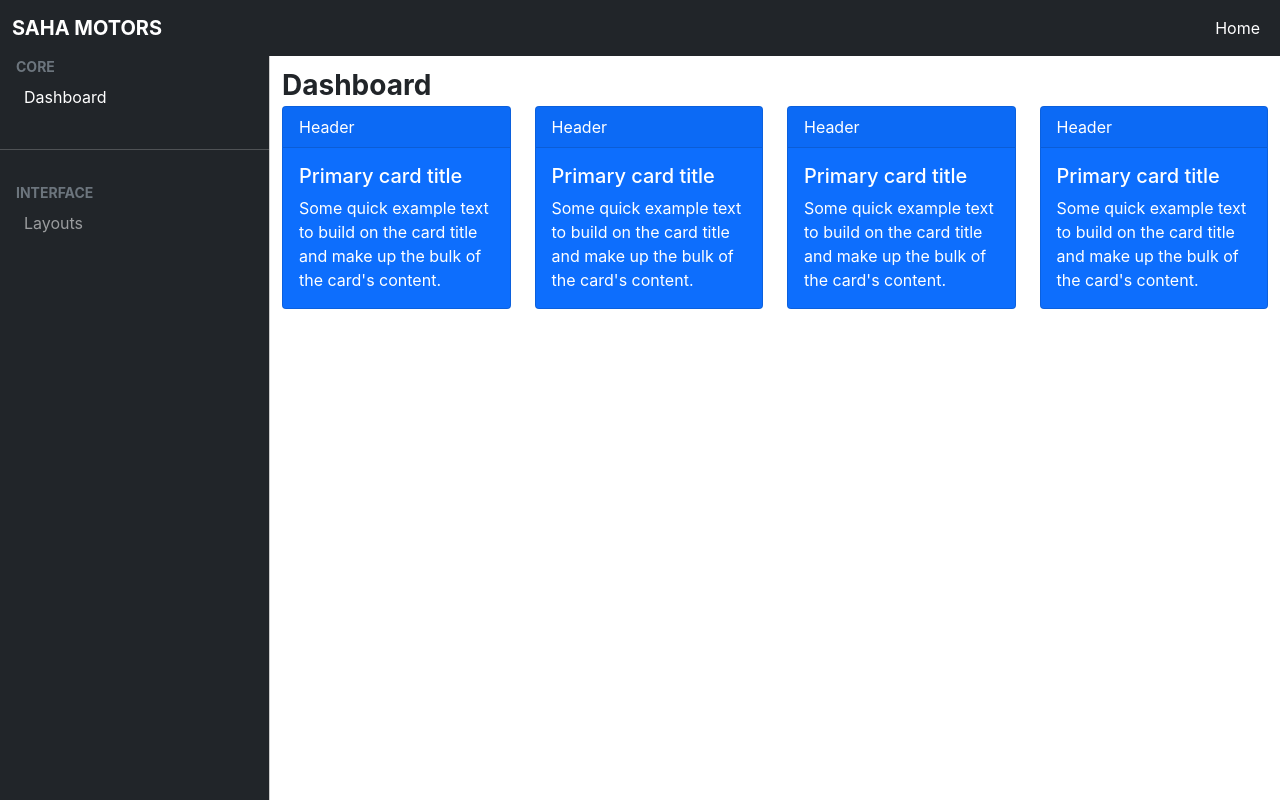
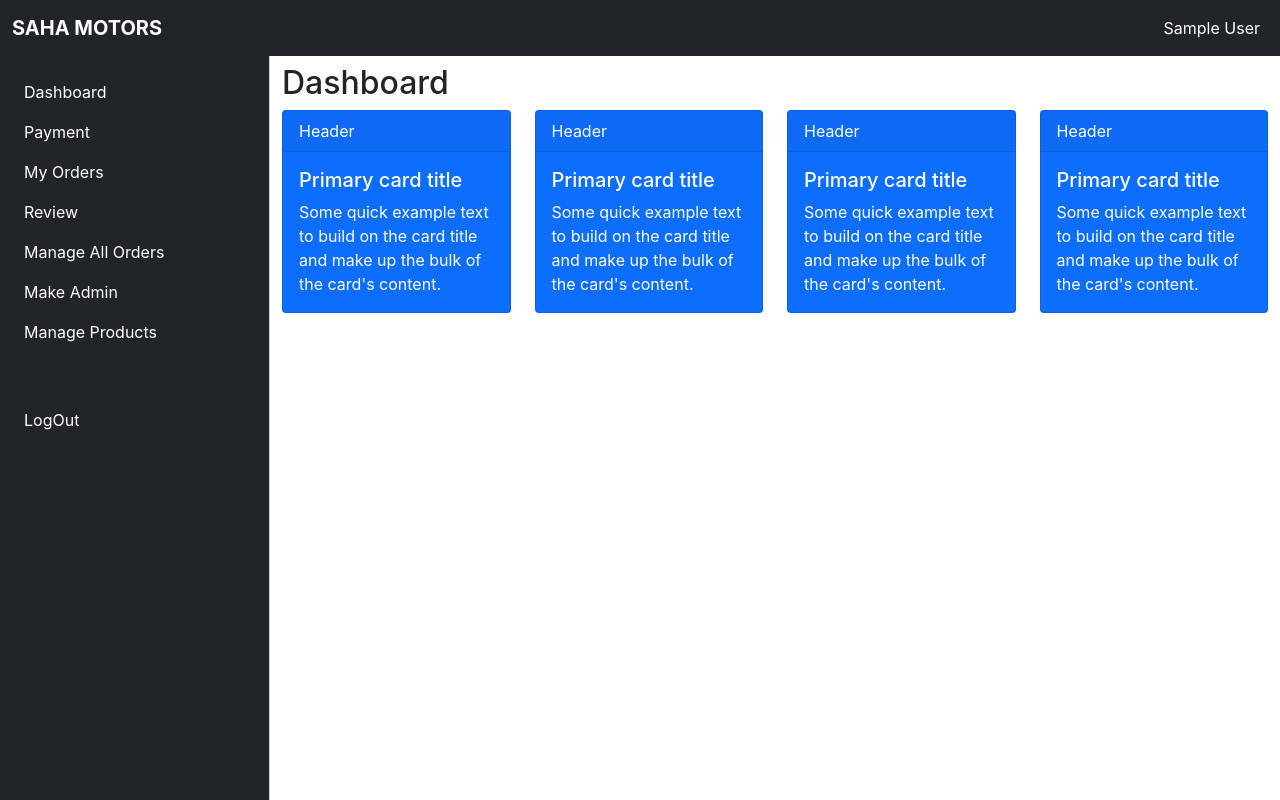
Before and after one commit to DebabrataSaha-570/Saha-Motors-Client, a React (Create React App) app: page /dashboard in a window 1280 px wide. Built offline with nearby package versions, Linux system fonts and the light colour scheme; no server answers; sample sign-in values are in the browser's storage.

Commit message:
nested routing added

```diff
--- a/src/Pages/Dashboard/Dashboard/Dashboard.js
+++ b/src/Pages/Dashboard/Dashboard/Dashboard.js
@@ -1,68 +1,89 @@
 import React from 'react';
+import useAuth from '../../../hooks/useAuth';
 import './Dashboard.css'
+import {
+    BrowserRouter as Router,
+    Switch,
+    Route,
+    Link,
+    useParams,
+    useRouteMatch
+} from "react-router-dom";
+import DashboardHome from '../DashboardHome/DashboardHome';
+import Payment from '../Payment/Payment';
+import MyOrders from '../MyOrders/MyOrders';
+import Review from '../Review/Review';
+import ManageAllOrders from '../ManageAllOrders/ManageAllOrders';
+import MakeAdmin from '../MakeAdmin/MakeAdmin';
+import ManageProducts from '../ManageProducts/ManageProducts';
+
 const Dashboard = () => {
+    const { user } = useAuth()
+    let { path, url } = useRouteMatch();
     return (
         <>
-            <nav class="navbar navbar-expand-lg navbar-dark bg-dark fixed-top">
-                <div class="container-fluid">
+            <nav className="navbar navbar-expand-lg navbar-dark bg-dark fixed-top">
+                <div className="container-fluid">
                     {/* offcanvas trigerr  */}
 
-                    <button class="navbar-toggler me-2" type="button" data-bs-toggle="offcanvas" data-bs-target="#offcanvasExample" aria-controls="offcanvasExample">
-                        <span class="navbar-toggler-icon" data-bs-target="#offcanvasExample"></span>
+                    <button className="navbar-toggler me-2" type="button" data-bs-toggle="offcanvas" data-bs-target="#offcanvasExample" aria-controls="offcanvasExample">
+                        <span className="navbar-toggler-icon" data-bs-target="#offcanvasExample"></span>
                     </button>
                     {/* offcanvas trigger  */}
-                    <a class="navbar-brand fw-bold text-uppercase" href="#">Saha Motors</a>
+                    <Link style={{ textDecoration: 'none' }} to="/home">
+                        <a className="navbar-brand fw-bold text-uppercase" href="#">Saha Motors</a>
+                    </Link>
 
-                    <li class="navbar-nav ms-auto mb-2 mb-lg-0">
-                        <a class="nav-link active" aria-current="page" href="#">Home</a>
+                    <li className="navbar-nav ms-auto mb-2 mb-lg-0">
+                        <a className="nav-link active" aria-current="page" href="#">{user?.displayName}</a>
                     </li>
 
 
-                    {/* <ul class="navbar-nav ms-auto mb-2 mb-lg-0">
-                        <li class="nav-item">
-                            <a class="nav-link active" aria-current="page" href="#">Home</a>
+                    {/* <ul className="navbar-nav ms-auto mb-2 mb-lg-0">
+                        <li className="nav-item">
+                            <a className="nav-link active" aria-current="page" href="#">Home</a>
                         </li>
-                        <li class="nav-item">
-                            <a class="nav-link" href="#">Link</a>
+                        <li className="nav-item">
+                            <a className="nav-link" href="#">Link</a>
                         </li>
-                        <li class="nav-item dropdown">
-                            <a class="nav-link dropdown-toggle" href="#" id="navbarDropdown" role="button" data-bs-toggle="dropdown" aria-expanded="false">
+                        <li className="nav-item dropdown">
+                            <a className="nav-link dropdown-toggle" href="#" id="navbarDropdown" role="button" data-bs-toggle="dropdown" aria-expanded="false">
                                 Dropdown
                             </a>
-                            <ul class="dropdown-menu" aria-labelledby="navbarDropdown">
-                                <li><a class="dropdown-item" href="#">Action</a></li>
-                                <li><a class="dropdown-item" href="#">Another action</a></li>
-                                <li><hr class="dropdown-divider" /></li>
-                                <li><a class="dropdown-item" href="#">Something else here</a></li>
+                            <ul className="dropdown-menu" aria-labelledby="navbarDropdown">
+                                <li><a className="dropdown-item" href="#">Action</a></li>
+                                <li><a className="dropdown-item" href="#">Another action</a></li>
+                                <li><hr className="dropdown-divider" /></li>
+                                <li><a className="dropdown-item" href="#">Something else here</a></li>
                             </ul>
                         </li>
-                        <li class="nav-item">
-                            <a class="nav-link disabled">Disabled</a>
+                        <li className="nav-item">
+                            <a className="nav-link disabled">Disabled</a>
                         </li>
                     </ul> */}
 
 
-                    {/* <div class="collapse navbar-collapse" id="navbarSupportedContent">
-                        <ul class="navbar-nav ms-auto mb-2 mb-lg-0">
-                            <li class="nav-item">
-                                <a class="nav-link active" aria-current="page" href="#">Home</a>
+                    {/* <div className="collapse navbar-collapse" id="navbarSupportedContent">
+                        <ul className="navbar-nav ms-auto mb-2 mb-lg-0">
+                            <li className="nav-item">
+                                <a className="nav-link active" aria-current="page" href="#">Home</a>
                             </li>
-                            <li class="nav-item">
-                                <a class="nav-link" href="#">Link</a>
+                            <li className="nav-item">
+                                <a className="nav-link" href="#">Link</a>
                             </li>
-                            <li class="nav-item dropdown">
-                                <a class="nav-link dropdown-toggle" href="#" id="navbarDropdown" role="button" data-bs-toggle="dropdown" aria-expanded="false">
+                            <li className="nav-item dropdown">
+                                <a className="nav-link dropdown-toggle" href="#" id="navbarDropdown" role="button" data-bs-toggle="dropdown" aria-expanded="false">
                                     Dropdown
                                 </a>
-                                <ul class="dropdown-menu" aria-labelledby="navbarDropdown">
-                                    <li><a class="dropdown-item" href="#">Action</a></li>
-                                    <li><a class="dropdown-item" href="#">Another action</a></li>
-                                    <li><hr class="dropdown-divider" /></li>
-                                    <li><a class="dropdown-item" href="#">Something else here</a></li>
+                                <ul className="dropdown-menu" aria-labelledby="navbarDropdown">
+                                    <li><a className="dropdown-item" href="#">Action</a></li>
+                                    <li><a className="dropdown-item" href="#">Another action</a></li>
+                                    <li><hr className="dropdown-divider" /></li>
+                                    <li><a className="dropdown-item" href="#">Something else here</a></li>
                                 </ul>
                             </li>
-                            <li class="nav-item">
-                                <a class="nav-link disabled">Disabled</a>
+                            <li className="nav-item">
+                                <a className="nav-link disabled">Disabled</a>
                             </li>
                         </ul>
 
@@ -70,49 +91,93 @@ const Dashboard = () => {
                 </div>
             </nav>
 
-            <div class="offcanvas bg-dark text-white offcanvas-start sidebar-nav" tabindex="-1" id="offcanvasExample" aria-labelledby="offcanvasExampleLabel">
+            <div className="offcanvas bg-dark text-white offcanvas-start sidebar-nav" tabindex="-1" id="offcanvasExample" aria-labelledby="offcanvasExampleLabel">
 
-                <div class="offcanvas-body p-0">
+                <div className="offcanvas-body p-0">
                     <nav className='navbar-dark'>
-                        <ul className="navbar-nav">
+                        <ul className="navbar-nav mt-3">
+
                             <li>
-                                <div className="text-muted small fw-bold px-3">CORE</div>
+                                <Link style={{ textDecoration: 'none' }} to={`${url}`}>
+                                    <a href="#" className='nav-link px-3 active'>
+                                        <span className="me-2">
+                                            <i className="bi bi-speedometer2"></i>
+                                        </span>
+                                        <span>Dashboard</span>
+                                    </a>
+                                </Link>
                             </li>
                             <li>
+                                <Link style={{ textDecoration: 'none' }} to={`${url}/payment`}>
+                                    <a href="#" className='nav-link px-3 active'>
+                                        <span className="me-2">
+                                            <i className="bi bi-speedometer2"></i>
+                                        </span>
+                                        <span>Payment</span>
+                                    </a>
+                                </Link>
+                            </li>
+                            <li>
+                                <Link style={{ textDecoration: 'none' }} to={`${url}/myOrders`}>
+                                    <a href="#" className='nav-link px-3 active'>
+                                        <span className="me-2">
+                                            <i className="bi bi-speedometer2"></i>
+                                        </span>
+                                        <span>My Orders </span>
+                                    </a>
+                                </Link>
+                            </li>
+                            <li>
+                                <Link style={{ textDecoration: 'none' }} to={`${url}/review`}>
+                                    <a href="#" className='nav-link px-3 active'>
+                                        <span className="me-2">
+                                            <i className="bi bi-speedometer2"></i>
+                                        </span>
+                                        <span>Review</span>
+                                    </a>
+                                </Link>
+                            </li>
+                            <li>
+                                <Link style={{ textDecoration: 'none' }} to={`${url}/manageAllOrders`}>
+                                    <a href="#" className='nav-link px-3 active'>
+                                        <span className="me-2">
+                                            <i className="bi bi-speedometer2"></i>
+                                        </span>
+                                        <span>Manage All Orders</span>
+                                    </a>
+                                </Link>
+                            </li>
+                            <li>
+                                <Link style={{ textDecoration: 'none' }} to={`${url}/makeAdmin`}>
+                                    <a href="#" className='nav-link px-3 active'>
+                                        <span className="me-2">
+                                            <i className="bi bi-speedometer2"></i>
+                                        </span>
+                                        <span>Make Admin</span>
+                                    </a>
+                                </Link>
+                            </li>
+                            <li>
+                                <Link style={{ textDecoration: 'none' }} to={`${url}/manageProducts`}>
+                                    <a href="#" className='nav-link px-3 active'>
+                                        <span className="me-2">
+                                            <i className="bi bi-speedometer2"></i>
+                                        </span>
+                                        <span>Manage Products</span>
+                                    </a>
+                                </Link>
+                            </li>
+                            <li className='mt-5'>
                                 <a href="#" className='nav-link px-3 active'>
                                     <span className="me-2">
-                                        <i class="bi bi-speedometer2"></i>
+                                        <i className="bi bi-speedometer2"></i>
                                     </span>
-                                    <span>Dashboard</span>
+                                    <span>LogOut</span>
                                 </a>
                             </li>
-                            <li className="my-4">
-                                <hr className='dropdown-divider' />
-                            </li>
-                            <li>
 
-                                <div className="text-muted small fw-bold px-3">INTERFACE</div>
-                            </li>
-                            <li>
-                                <a class="nav-link px-3 sidebar-link" data-bs-toggle="collapse" href="#collapseExample" role="button" aria-expanded="false" aria-controls="collapseExample">
-                                    <span className="me-2"> <i className="bi bi-layout-split"></i> </span>
-                                    <span>Layouts</span>
-                                    <span className='right-icon ms-auto'><i className="bi bi-chevron-down"></i></span>
-                                </a>
-                                <div class="collapse" id="collapseExample">
-                                    <div>
-                                        <ul class="navbar-nav ps-3 ">
-                                            <li>
-                                                <a href="#" className='nav-link px-3'>
-                                                    <span className="me-2"> <i className="bi bi-layout-split"></i> </span>
-                                                    <span>Nested Link</span>
-                                                    <span className='right-icon ms-auto'><i className="bi bi-chevron-down"></i></span>
-                                                </a>
-                                            </li>
-                                        </ul>
-                                    </div>
-                                </div>
-                            </li>
+
+
                         </ul>
                     </nav>
 
@@ -120,51 +185,29 @@ const Dashboard = () => {
             </div>
 
             <main className='mt-5 pt-3'>
-                <div className="container-fluid">
-                    <div className="row">
-                        <div className="col-md-12 fw-bold fs-3">
-                            Dashboard
-                        </div>
-                    </div>
-                    <div className="row">
-                        <div className="col-md-3">
-                            <div class="card text-white bg-primary mb-3" style={{ maxWidth: '18rem' }}>
-                                <div class="card-header">Header</div>
-                                <div class="card-body">
-                                    <h5 class="card-title">Primary card title</h5>
-                                    <p class="card-text">Some quick example text to build on the card title and make up the bulk of the card's content.</p>
-                                </div>
-                            </div>
-                        </div>
-                        <div className="col-md-3">
-                            <div class="card text-white bg-primary mb-3" style={{ maxWidth: '18rem' }}>
-                                <div class="card-header">Header</div>
-                                <div class="card-body">
-                                    <h5 class="card-title">Primary card title</h5>
-                                    <p class="card-text">Some quick example text to build on the card title and make up the bulk of the card's content.</p>
-                                </div>
-                            </div>
-                        </div>
-                        <div className="col-md-3">
-                            <div class="card text-white bg-primary mb-3" style={{ maxWidth: '18rem' }}>
-                                <div class="card-header">Header</div>
-                                <div class="card-body">
-                                    <h5 class="card-title">Primary card title</h5>
-                                    <p class="card-text">Some quick example text to build on the card title and make up the bulk of the card's content.</p>
-                                </div>
-                            </div>
-                        </div>
-                        <div className="col-md-3">
-                            <div class="card text-white bg-primary mb-3" style={{ maxWidth: '18rem' }}>
-                                <div class="card-header">Header</div>
-                                <div class="card-body">
-                                    <h5 class="card-title">Primary card title</h5>
-                                    <p class="card-text">Some quick example text to build on the card title and make up the bulk of the card's content.</p>
-                                </div>
-                            </div>
-                        </div>
-                    </div>
-                </div>
+                <Switch>
+                    <Route exact path={path}>
+                        <DashboardHome></DashboardHome>
+                    </Route>
+                    <Route path={`${path}/payment`}>
+                        <Payment></Payment>
+                    </Route>
+                    <Route path={`${path}/myOrders`}>
+                        <MyOrders></MyOrders>
+                    </Route>
+                    <Route path={`${path}/review`}>
+                        <Review></Review>
+                    </Route>
+                    <Route path={`${path}/manageAllOrders`}>
+                        <ManageAllOrders></ManageAllOrders>
+                    </Route>
+                    <Route path={`${path}/makeAdmin`}>
+                        <MakeAdmin></MakeAdmin>
+                    </Route>
+                    <Route path={`${path}/manageProducts`}>
+                        <ManageProducts></ManageProducts>
+                    </Route>
+                </Switch>
             </main>
         </>
     );
--- /dev/null
+++ b/src/Pages/Dashboard/DashboardHome/DashboardHome.js
@@ -0,0 +1,53 @@
+import React from 'react';
+
+const DashboardHome = () => {
+    return (
+        <div className="container-fluid">
+            <div className="row">
+                <div className="col-md-12 fw-bold fs-3">
+                    <h2>Dashboard</h2>
+                </div>
+            </div>
+            <div className="row">
+                <div className="col-md-3">
+                    <div class="card text-white bg-primary mb-3" style={{ maxWidth: '18rem' }}>
+                        <div class="card-header">Header</div>
+                        <div class="card-body">
+                            <h5 class="card-title">Primary card title</h5>
+                            <p class="card-text">Some quick example text to build on the card title and make up the bulk of the card's content.</p>
+                        </div>
+                    </div>
+                </div>
+                <div className="col-md-3">
+                    <div class="card text-white bg-primary mb-3" style={{ maxWidth: '18rem' }}>
+                        <div class="card-header">Header</div>
+                        <div class="card-body">
+                            <h5 class="card-title">Primary card title</h5>
+                            <p class="card-text">Some quick example text to build on the card title and make up the bulk of the card's content.</p>
+                        </div>
+                    </div>
+                </div>
+                <div className="col-md-3">
+                    <div class="card text-white bg-primary mb-3" style={{ maxWidth: '18rem' }}>
+                        <div class="card-header">Header</div>
+                        <div class="card-body">
+                            <h5 class="card-title">Primary card title</h5>
+                            <p class="card-text">Some quick example text to build on the card title and make up the bulk of the card's content.</p>
+                        </div>
+                    </div>
+                </div>
+                <div className="col-md-3">
+                    <div class="card text-white bg-primary mb-3" style={{ maxWidth: '18rem' }}>
+                        <div class="card-header">Header</div>
+                        <div class="card-body">
+                            <h5 class="card-title">Primary card title</h5>
+                            <p class="card-text">Some quick example text to build on the card title and make up the bulk of the card's content.</p>
+                        </div>
+                    </div>
+                </div>
+            </div>
+        </div>
+    );
+};
+
+export default DashboardHome;
--- /dev/null
+++ b/src/Pages/Dashboard/MakeAdmin/MakeAdmin.js
@@ -0,0 +1,11 @@
+import React from 'react';
+
+const MakeAdmin = () => {
+    return (
+        <div>
+            <h3>This is make admin component</h3>
+        </div>
+    );
+};
+
+export default MakeAdmin;
--- /dev/null
+++ b/src/Pages/Dashboard/ManageAllOrders/ManageAllOrders.js
@@ -0,0 +1,11 @@
+import React from 'react';
+
+const ManageAllOrders = () => {
+    return (
+        <div>
+            <h3>This is manage all orders component</h3>
+        </div>
+    );
+};
+
+export default ManageAllOrders;
--- /dev/null
+++ b/src/Pages/Dashboard/ManageProducts/ManageProducts.js
@@ -0,0 +1,11 @@
+import React from 'react';
+
+const ManageProducts = () => {
+    return (
+        <div>
+            <h3>This is manage products component</h3>
+        </div>
+    );
+};
+
+export default ManageProducts;
--- /dev/null
+++ b/src/Pages/Dashboard/MyOrders/MyOrders.js
@@ -0,0 +1,11 @@
+import React from 'react';
+
+const MyOrders = () => {
+    return (
+        <div>
+            <h3>This is my orders component</h3>
+        </div>
+    );
+};
+
+export default MyOrders;
--- /dev/null
+++ b/src/Pages/Dashboard/Payment/Payment.js
@@ -0,0 +1,11 @@
+import React from 'react';
+
+const Payment = () => {
+    return (
+        <div>
+            <h3>This is payment component</h3>
+        </div>
+    );
+};
+
+export default Payment;
--- /dev/null
+++ b/src/Pages/Dashboard/Review/Review.js
@@ -0,0 +1,11 @@
+import React from 'react';
+
+const Review = () => {
+    return (
+        <div>
+            <h3>This is review component</h3>
+        </div>
+    );
+};
+
+export default Review;
```
Also changed, not shown: src/Pages/Dashboard/AddProduct/AddProduct.js (added, +11 -0 lines), 1 other file (tests, documents, lock files or other folders).
